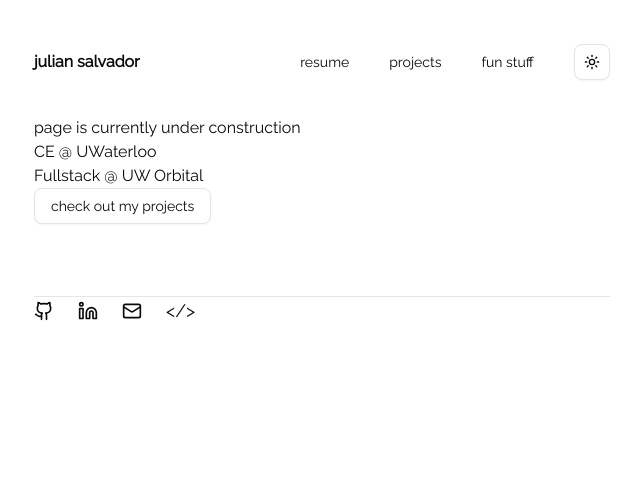
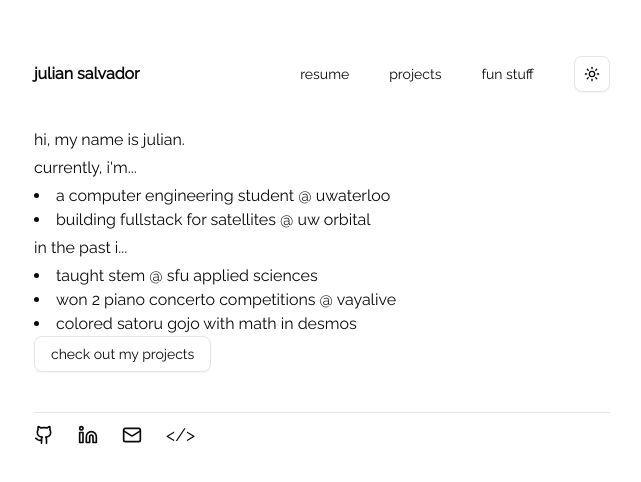
Before and after one commit to juliansalvador727/portfolio, a Next.js app: page / in a window 1280 px wide. Shown: the top 482 px of the page, without its empty margins (318-959 px from the left). Built offline with nearby package versions, Linux system fonts and the light colour scheme.

Commit message:
main page changes

```diff
--- a/src/app/layout.tsx
+++ b/src/app/layout.tsx
@@ -55,7 +55,7 @@ export default function RootLayout({
       <head>
         <link rel="icon" type="image/svg+xml" href="/jsicon.svg"></link>
       </head>
-      <body className={`${raleway.variable} font-sans antialiased`}>
+      <body className={`${raleway.variable} font-sans antialiased p-3`}>
         <ThemeProvider
           attribute="class"
           defaultTheme="system"
--- a/src/app/page.tsx
+++ b/src/app/page.tsx
@@ -4,11 +4,21 @@ export default function Home() {
   return (
     <>
       <main>
-        <p>page is currently under construction</p>
-        <ul>
-          <li>CE @ UWaterloo</li>
-          <li>Fullstack @ UW Orbital</li>
-        </ul>
+        <div className="space-y-1">
+          <p>hi, my name is julian. </p>
+          <p>currently, i'm... </p>
+          <ul className="list-disc list-inside">
+            <li>a computer engineering student @ uwaterloo</li>
+            <li>building fullstack for satellites @ uw orbital</li>
+          </ul>
+          <p>in the past i...</p>
+          <ul className="list-disc list-inside">
+            <li>taught stem @ sfu applied sciences</li>
+            <li>won 2 piano concerto competitions @ vayalive</li>
+            <li>colored satoru gojo with math in desmos</li>
+          </ul>
+        </div>
+
         <Button variant="outline">check out my projects</Button>
       </main>
     </>
--- a/src/components/footer.tsx
+++ b/src/components/footer.tsx
@@ -5,8 +5,8 @@ import { Github, Linkedin, Mail } from "lucide-react";
 
 export function Footer() {
   return (
-    <footer className="mt-8 py-4">
-      <div className="mx-auto max-w-xl flex border-t border-border items-center gap-6">
+    <footer className="mt-4">
+      <div className="mx-auto max-w-xl flex items-center gap-6 border-border border-t py-2">
         {/* GitHub */}
         <Link
           href="https://github.com/juliansalvador727"
```
